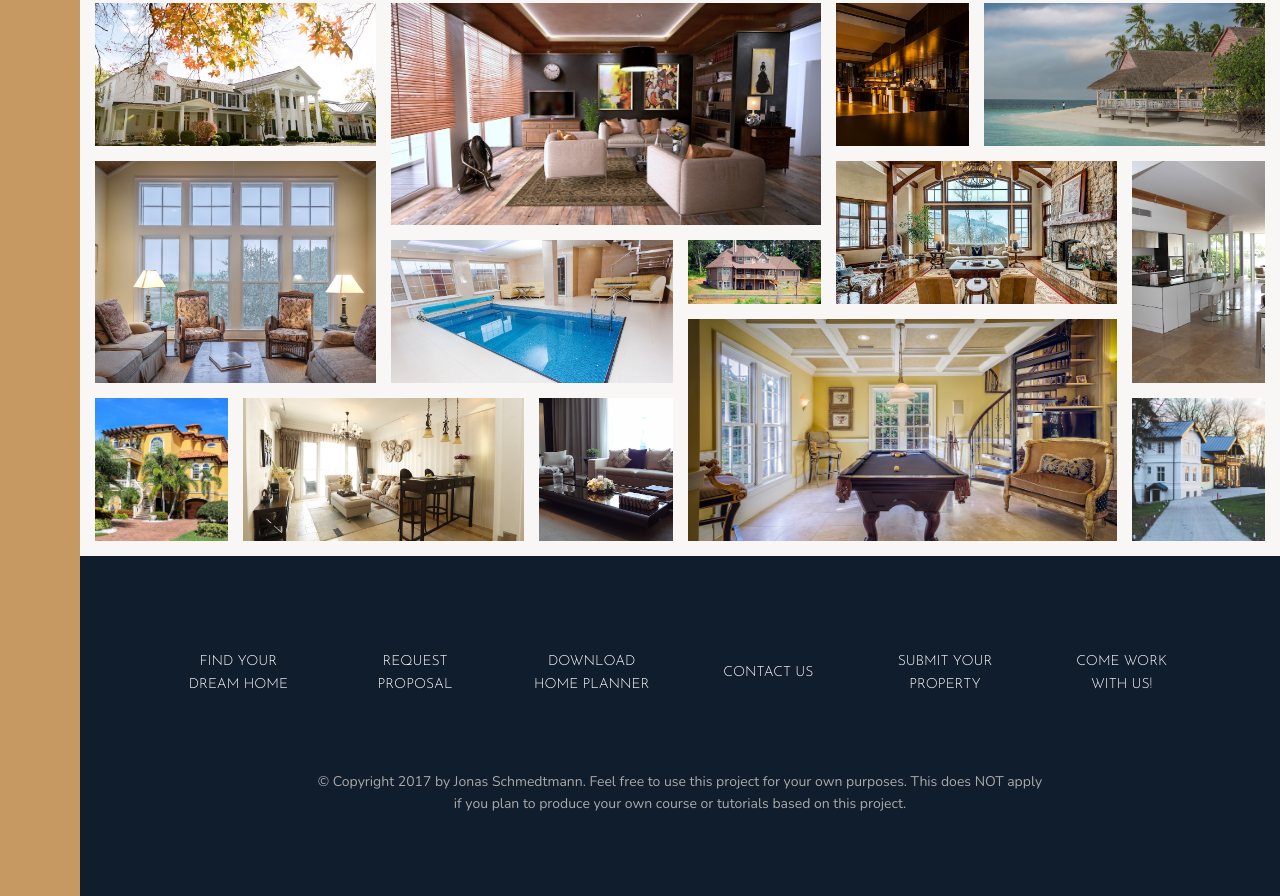
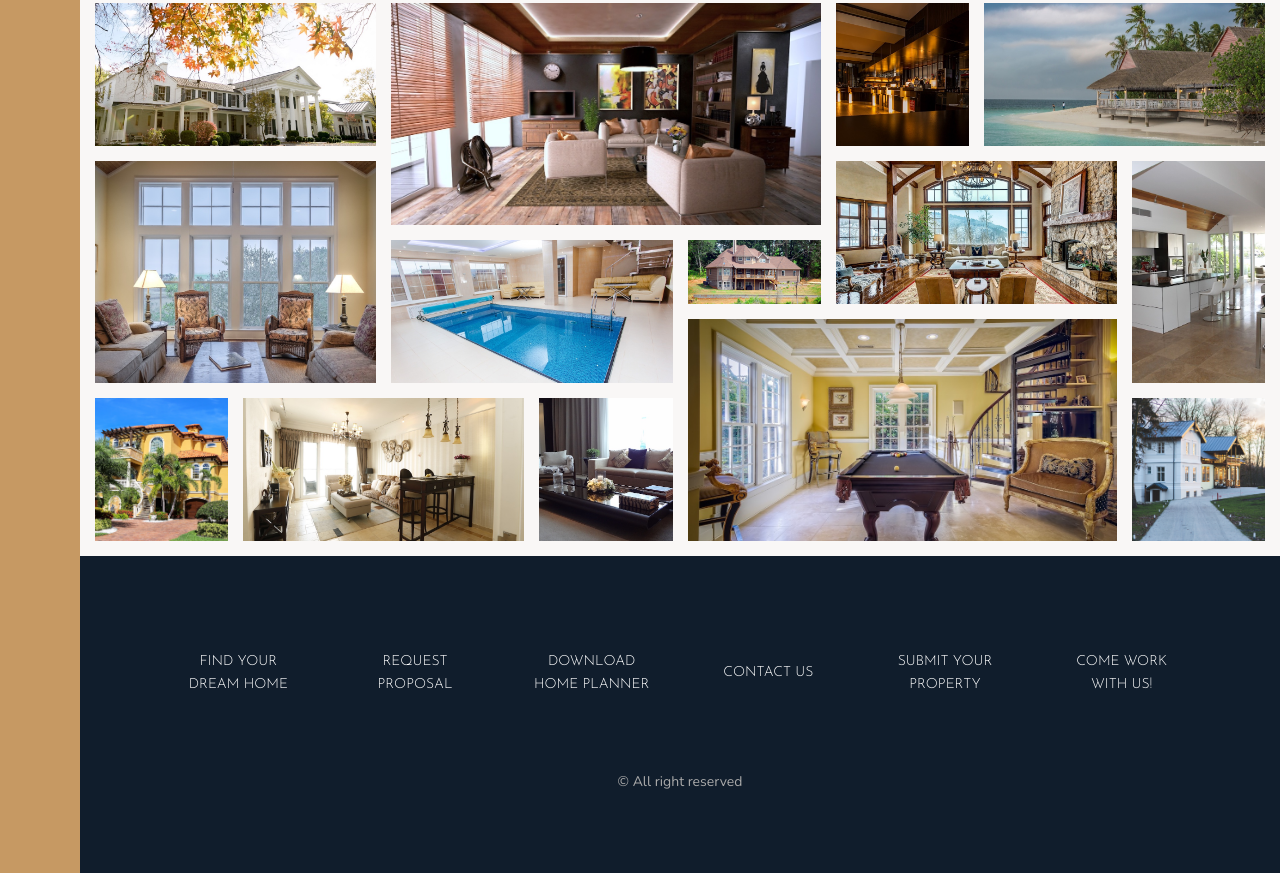
Before and after one commit to moezzat-git/Nexter, a website: page index.html in a window 1280 px wide. Shown: the part 3084-3980 px from the top of the page. After the commit the page ends 3957 px from the top, so only its background shows below. Drawn offline with nearby package versions, Linux system fonts and the light colour scheme.

Commit message:
change copyright

```diff
--- a/index.html
+++ b/index.html
@@ -348,7 +348,7 @@
                     <li class="nav__item"><a href="#" class="nav__link">Come work with us!</a></li>
             </ul>
             <p class="copyright">
-                &copy; Copyright 2017 by Jonas Schmedtmann. Feel free to use this project for your own purposes. This does NOT apply if you plan to produce your own course or tutorials based on this project.
+                &copy; All right reserved
             </p>
         </footer>
     </body>
```
